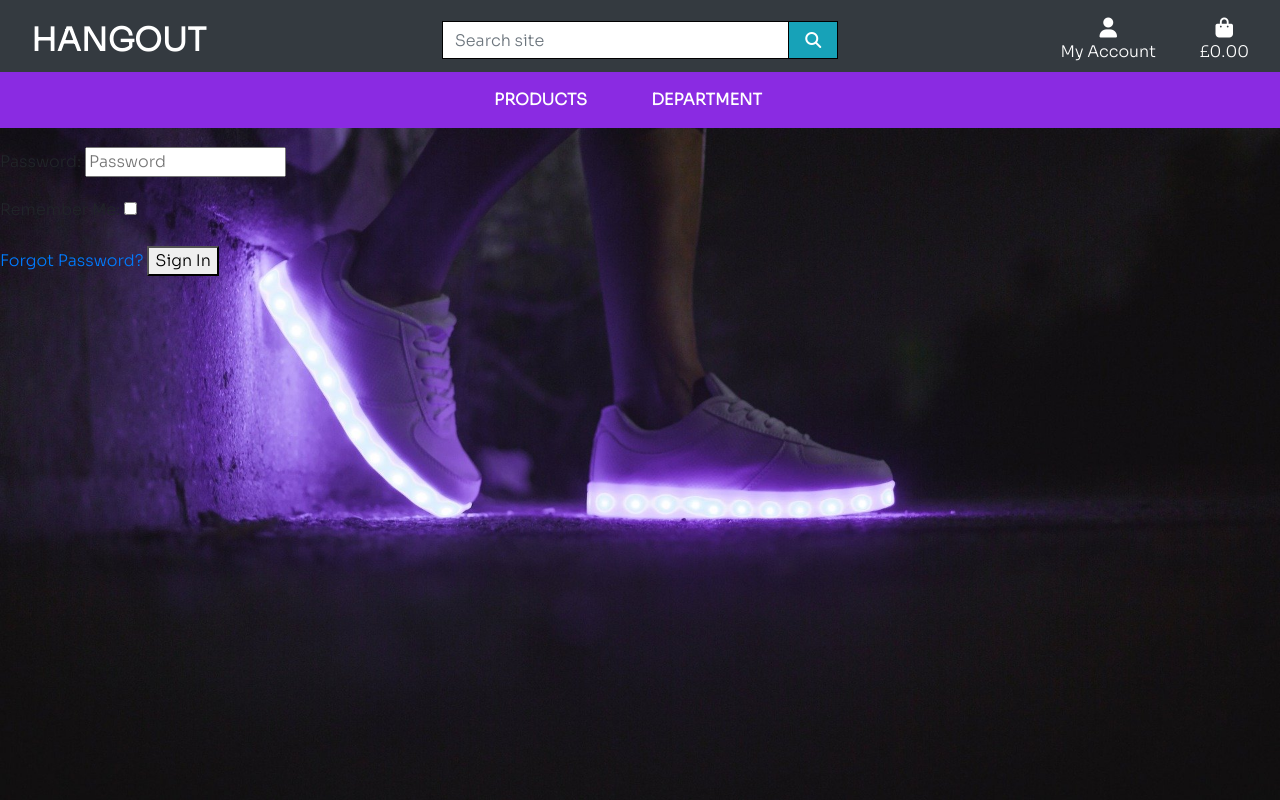
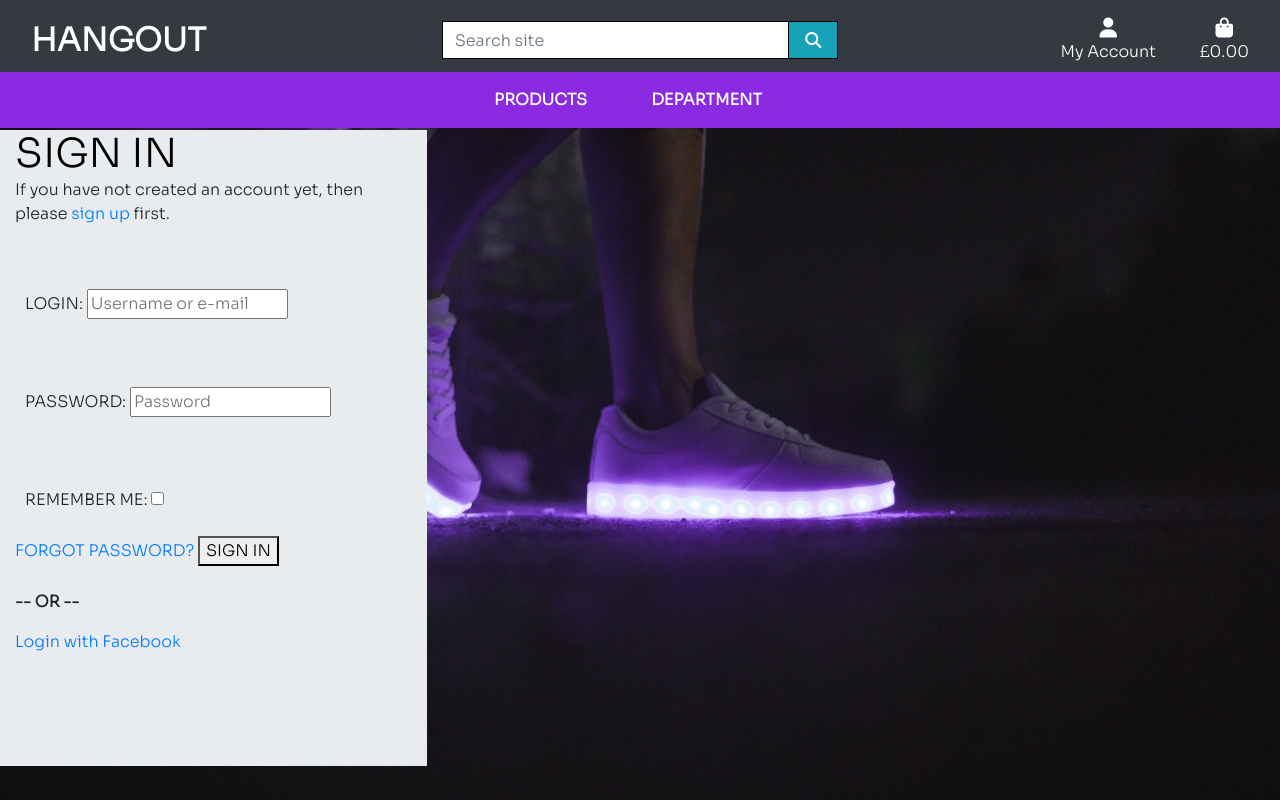
Before and after one commit to isiko1/hangout, a Django app: page /accounts/login/ in a window 1280 px wide. Run offline with Django 3.2, Linux system fonts and the light colour scheme; some libraries are stand-ins or nearby versions.

Commit message:
added social account login and functionality

```diff
--- a/checkout/static/checkout/css/checkout.css
+++ b/checkout/static/checkout/css/checkout.css
@@ -1,4 +1,4 @@
-container {
+.container {
     width: 100%;
     padding-right: 15px;
     padding-left: 15px;
--- a/checkout/templates/checkout/checkout.html
+++ b/checkout/templates/checkout/checkout.html
@@ -16,7 +16,7 @@
 
 {% block content %}
     <div class="overlay"></div>
-    <div class="container mt-120">
+    <div class="container">
         <div class="row">
             <div class="col">
                 <hr>
--- a/hangout/urls.py
+++ b/hangout/urls.py
@@ -19,6 +19,7 @@ from django.conf import settings
 from django.conf.urls.static import static
 
 urlpatterns = [
+    path('oauth/', include('social_django.urls', namespace='social')),
     path('admin/', admin.site.urls),
     path('accounts/', include('allauth.urls')),
     path('', include('home.urls')),
--- a/home/templates/home/index.html
+++ b/home/templates/home/index.html
@@ -10,9 +10,10 @@
 {% endblock %}
 
 {% block content %}
+
 <div class="container h-100">
   <div class="row h-100">
-    <div class="col-7 col-md-6 my-auto">
+    <div class="col-6 col-md-6 my-auto">
       <h1 class="display-4 logo-font text-white">
         Step out in style!
       </h1>
@@ -25,5 +26,5 @@
       </div>
     </div>
   </div>
-</div>
+  </div>
 {% endblock %}
--- a/static/css/base.css
+++ b/static/css/base.css
@@ -1,6 +1,21 @@
 html {
     height: 100%;
 }
+/* Login Page */
+
+.h1, .h2, .h3, .h4, .h5, .h6, h1, h2, h3, h4, h5, h6 {
+    margin-bottom: inherit;
+    font-weight: 500;
+    line-height: 1.2;
+    color: black;
+    text-transform: uppercase;
+}
+.social{
+    height: 100%;
+    background: #e9ecef ! important;
+    margin-top: 130px;
+}
+/* Homepage */
 
 body {
     background: url('/media/homepage.jpg') no-repeat center center fixed;
@@ -41,12 +56,19 @@ body {
 .main-logo-link {
     width: fit-content;
 }
+
+label {
+    display: inline-block;
+    margin-bottom: .5rem;
+    margin-top: 50px;
+    margin-left: 10px;
+}
 .display-4 {
     font-size: 2.5rem;
     font-weight: 300;
     line-height: normal;
     margin-top: 110px;
-    /* margin-bottom: 0; */
+    margin-bottom: 0;
 }
 
 .shop-now-button {
--- a/templates/allauth/account/login.html
+++ b/templates/allauth/account/login.html
@@ -6,6 +6,7 @@
 {% block head_title %}{% trans "Sign In" %}{% endblock %}
 
 {% block content %}
+<div class="col-4 md-6 social">
 
 <h1>{% trans "Sign In" %}</h1>
 
@@ -33,14 +34,17 @@ for a {{ site_name }} account and sign in below:{% endblocktrans %}</p>
 <a href="{{ signup_url }}">sign up</a> first.{% endblocktrans %}</p>
 {% endif %}
 
-<form class="login" method="POST" action="{% url 'account_login' %}">
+<form class="login text-uppercase" method="POST" action="{% url 'account_login' %}">
   {% csrf_token %}
   {{ form.as_p }}
   {% if redirect_field_value %}
   <input type="hidden" name="{{ redirect_field_name }}" value="{{ redirect_field_value }}" />
   {% endif %}
   <a class="button secondaryAction" href="{% url 'account_reset_password' %}">{% trans "Forgot Password?" %}</a>
-  <button class="primaryAction" type="submit">{% trans "Sign In" %}</button>
+  <button class="primaryAction text-uppercase" type="submit">{% trans "Sign In" %}</button>
 </form>
-
+<br>
+    <p><strong>-- OR --</strong></p>
+    <a href="{% url 'social:begin' 'facebook' %}">Login with Facebook</a>
+</div>
 {% endblock %}
--- a/templates/base.html
+++ b/templates/base.html
@@ -110,6 +110,7 @@
                 {% include 'includes/main-nav.html' %}
             </nav>
         </div>
+
     </header>
     {% if messages %}
     <div class="message-container">
@@ -140,6 +141,5 @@
     {% endblock %}
   </body>
   <footer>
-
-  </footer>
+    </footer>
 </html>
```
Also changed, not shown: hangout/settings.py (+16 -2 lines), hangout/views.py (added, +8 -0 lines), checkout/migrations/0002_auto_20200730_1349.py (added).
